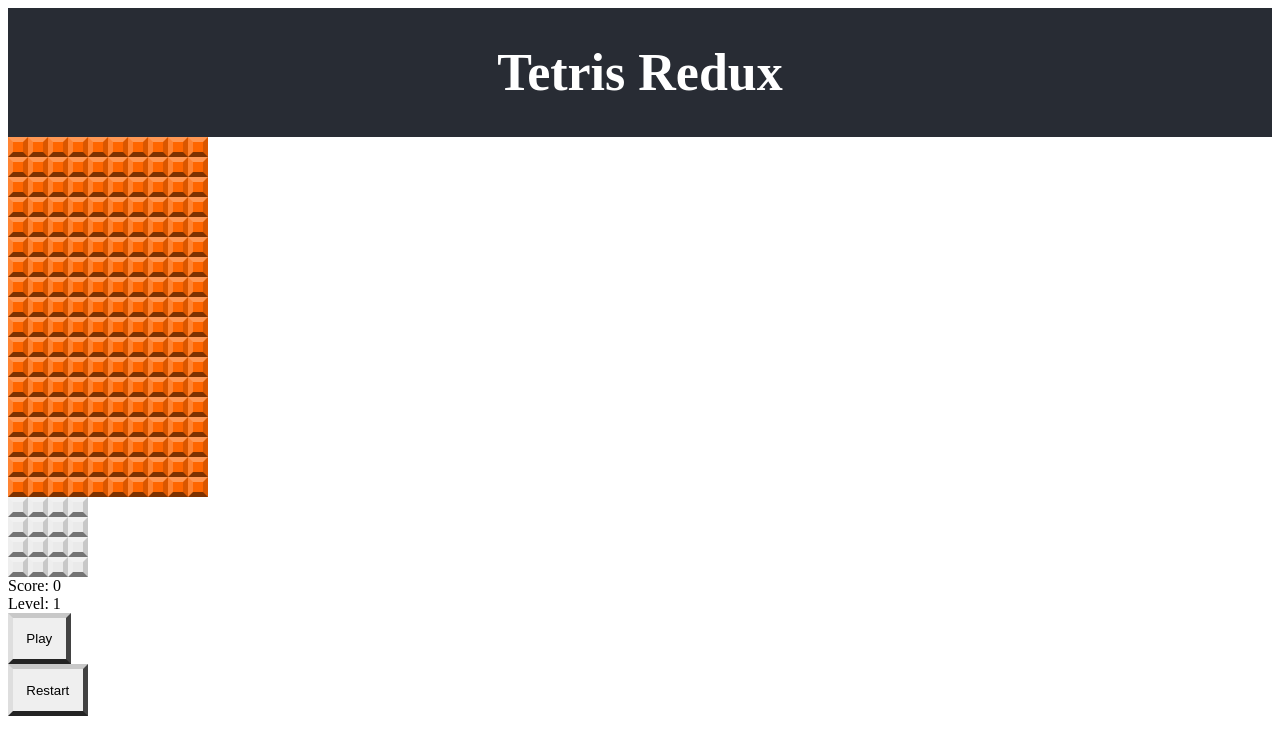
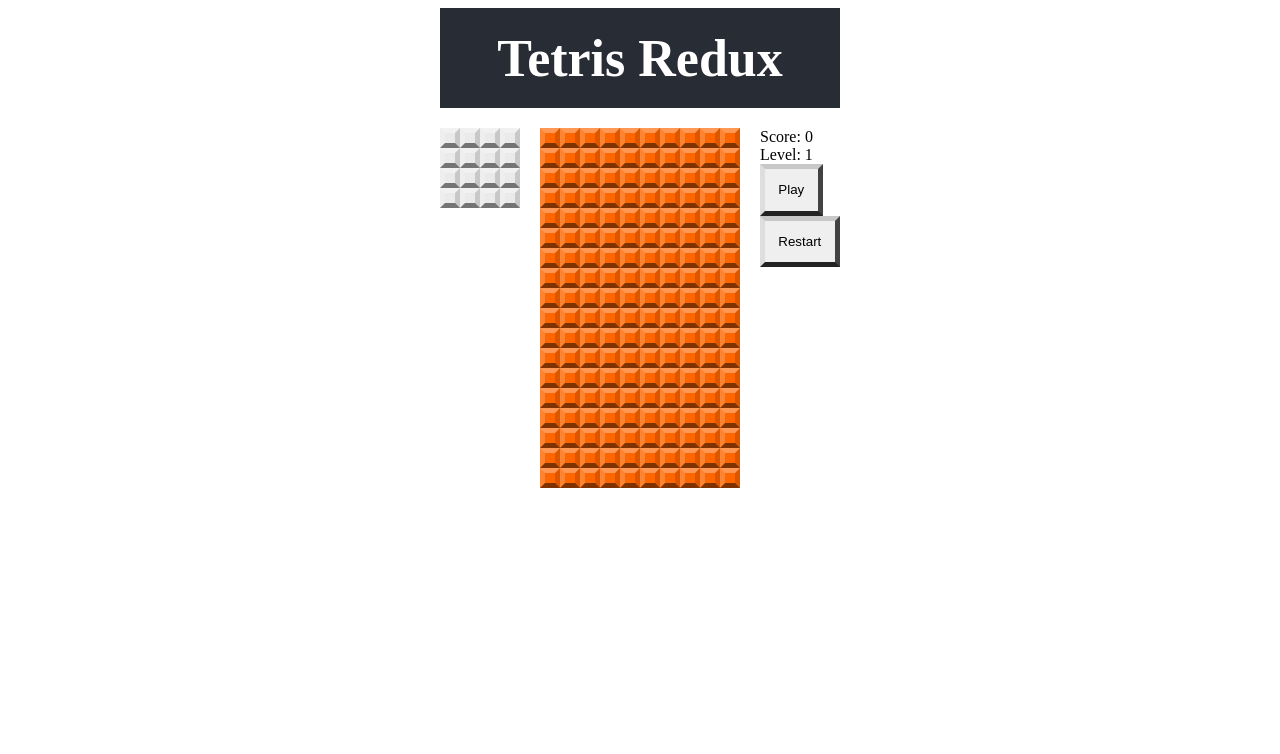
Before and after one commit to lougoncharenko/ACS-3330-color-challenge, a React (Create React App) app: page / in a window 1280 px wide. Shown: the top 754 px of the page. Built offline with nearby package versions, Linux system fonts and the light colour scheme.

Commit message:
Added grid area styles

```diff
--- a/src/App.css
+++ b/src/App.css
@@ -7,4 +7,5 @@
   justify-content: center;
   font-size: calc(10px + 2vmin);
   color: white;
+  grid-area: h;
 }
--- /dev/null
+++ b/src/components/GridBoard/GridBoard.css
@@ -0,0 +1,7 @@
+.grid-board {
+    display: grid;
+    grid-template-columns: repeat(var(--cols), var(--tile-size));
+    grid-gap: 0;
+    align-self: flex-start;
+    grid-area: c;
+  }
--- a/src/components/GridBoard/GridBoard.js
+++ b/src/components/GridBoard/GridBoard.js
@@ -1,10 +1,8 @@
 import React from 'react'
 import GridSquare from '../GridSquare/GridSquare'
-
-// Represents a 10 x 18 grid of grid squares
+import './GridBoard.css'
 
 export default function GridBoard() {
-  // generates an array of 18 rows, each containing 10 GridSquares.
   const grid = []
   for (let row = 0; row < 18; row ++) {
     grid.push([])
--- /dev/null
+++ b/src/components/GridSquare/GridSquare.css
@@ -0,0 +1,10 @@
+.grid-square {
+    border-style: solid;
+    width: var(--tile-size);
+    height: var(--tile-size);
+    border-width: var(--border-width);
+    border-left-color: var(--border-left-color);
+    border-top-color: var(--border-top-color);
+    border-right-color: var(--border-right-color);
+    border-bottom-color: var(--border-bottom-color);
+  }
--- a/src/components/GridSquare/GridSquare.js
+++ b/src/components/GridSquare/GridSquare.js
@@ -1,4 +1,5 @@
 import React from 'react';
+import './GridSquare.css';
 
 export default function GridSquare({ color }) {
   const classes = `grid-square color-${color}`
--- a/src/components/NextBlock/NextBlock.css
+++ b/src/components/NextBlock/NextBlock.css
@@ -2,4 +2,5 @@
     display: grid;
     grid-template-columns: repeat(4, var(--tile-size));
     align-self: flex-start;
+    grid-area: l;
   }
--- a/src/components/ScoreBoard/ScoreBoard.css
+++ b/src/components/ScoreBoard/ScoreBoard.css
@@ -6,4 +6,5 @@
     border-left-color: var(--button-color-l);
     border-right-color: var(--button-color-r);
     border-bottom-color: var(--button-color-b);
+    grid-area: r;
   }
--- a/src/index.css
+++ b/src/index.css
@@ -68,20 +68,25 @@
   background-color: var(--color-7);
 }
 
-.grid-square {
-  border-style: solid;
-  width: var(--tile-size);
-  height: var(--tile-size);
-  border-width: var(--border-width);
-  border-left-color: var(--border-left-color);
-  border-top-color: var(--border-top-color);
-  border-right-color: var(--border-right-color);
-  border-bottom-color: var(--border-bottom-color);
+/* App */
+.App {
+  --col-side: calc(var(--tile-size) * 4);
+  --col-center: calc(var(--tile-size) * 10);
+  --grid-height: calc(var(--tile-size) * 18);
+
+  width: calc(var(--tile-size) * (4 + 1 + 10 + 1 + 4));
+  margin: auto;
+  display: grid;
+
+  grid-gap: var(--tile-size) var(--tile-size);
+  /* Defines three columns of `--col-side`, `--col-center`, and `--col-side` widths. */
+  grid-template-columns: var(--col-side) var(--col-center) var(--col-side);
+  /* Defines three rows of `100px`, `--grid-height`, and 100px. */
+  grid-template-rows: 100px var(--grid-height) 100px;
+
+  /* This defines the areas on the grid with names: 'h', 'l', 'c', 'r',
+  and 'b'. The '.' represents an empty cell on the grid. */
+  grid-template-areas: "h h h"
+                       "l c r"
+                       ". b .";
 }
-
-.grid-board {
-  display: grid;
-  grid-template-columns: repeat(var(--cols), var(--tile-size));
-  grid-gap: 0;
-  align-self: flex-start;
-}
```
